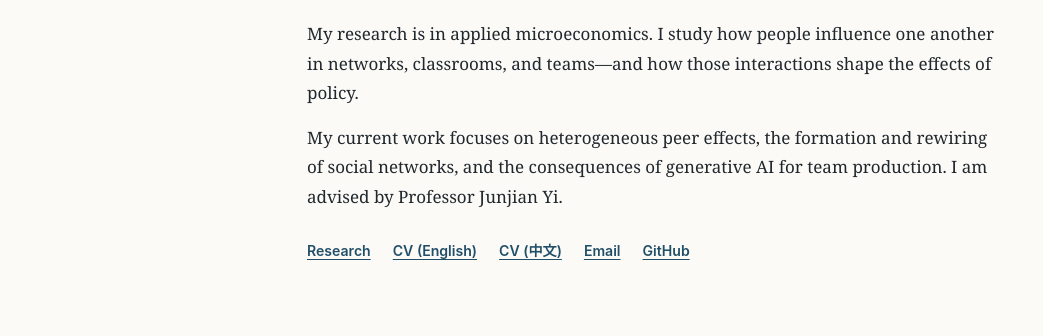
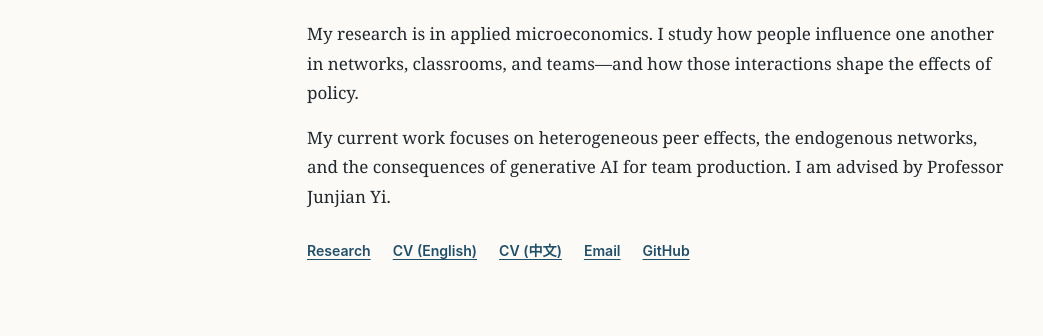
Before and after one commit to cp39/cp39.github.io, a plain HTML site: page index.html in a window 1280 px wide. Shown: the part 464-800 px from the top of the page, without its empty margins (117-1160 px from the left). Drawn offline with Linux system fonts and the light colour scheme.

Commit message:
Update research summary and add resume sources

```diff
--- a/index.html
+++ b/index.html
@@ -30,7 +30,7 @@
         <h1 id="intro-title">Jianduo Li <span class="chinese-name" lang="zh-CN">李健铎</span></h1>
         <p class="lead">I am a Ph.D. student in Economics at the National School of Development (China Center for Economic Research), Peking University.</p>
         <p>My research is in applied microeconomics. I study how people influence one another in networks, classrooms, and teams—and how those interactions shape the effects of policy.</p>
-        <p>My current work focuses on heterogeneous peer effects, the formation and rewiring of social networks, and the consequences of generative AI for team production. I am advised by Professor Junjian Yi.</p>
+        <p>My current work focuses on heterogeneous peer effects, the endogenous networks, and the consequences of generative AI for team production. I am advised by Professor Junjian Yi.</p>
         <div class="link-row" aria-label="Profile links">
           <a href="/research/">Research</a>
           <a href="resume_en.pdf">CV (English)</a>
```
Also changed, not shown: 4 other files.
